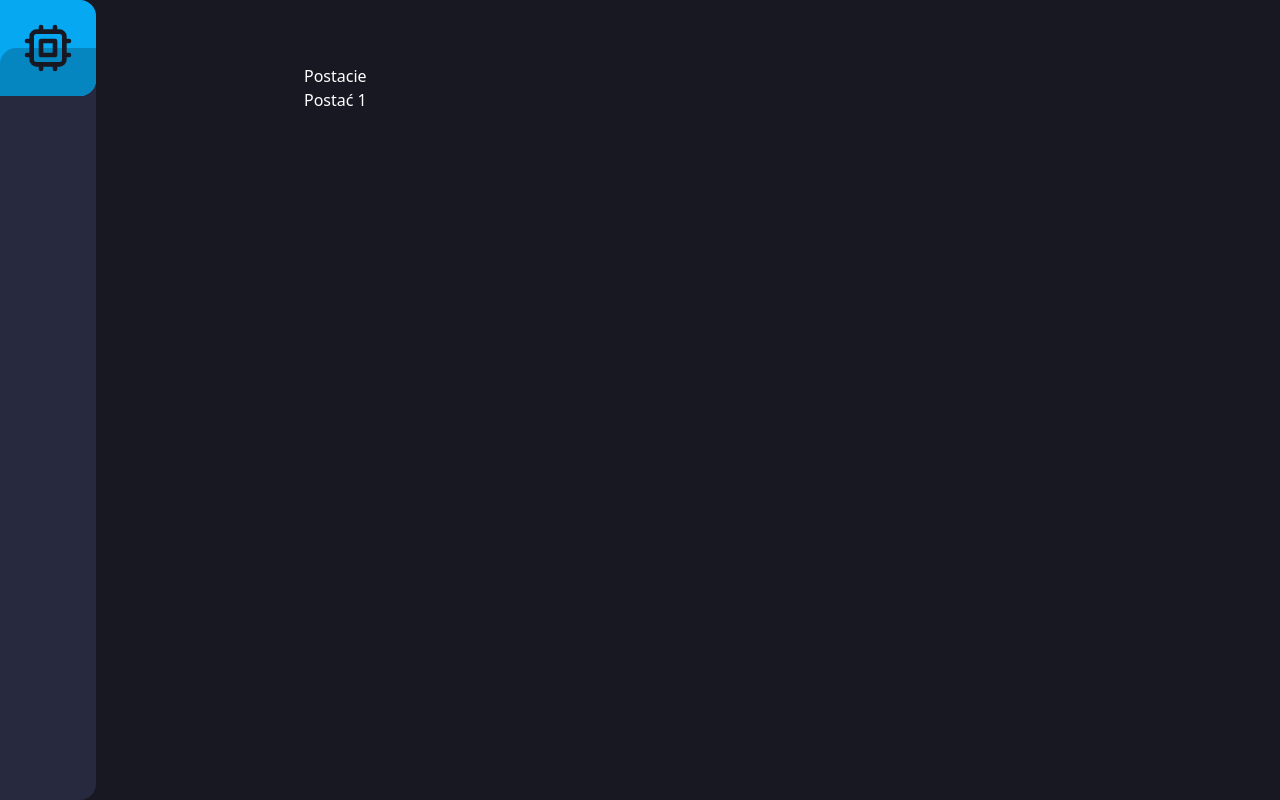
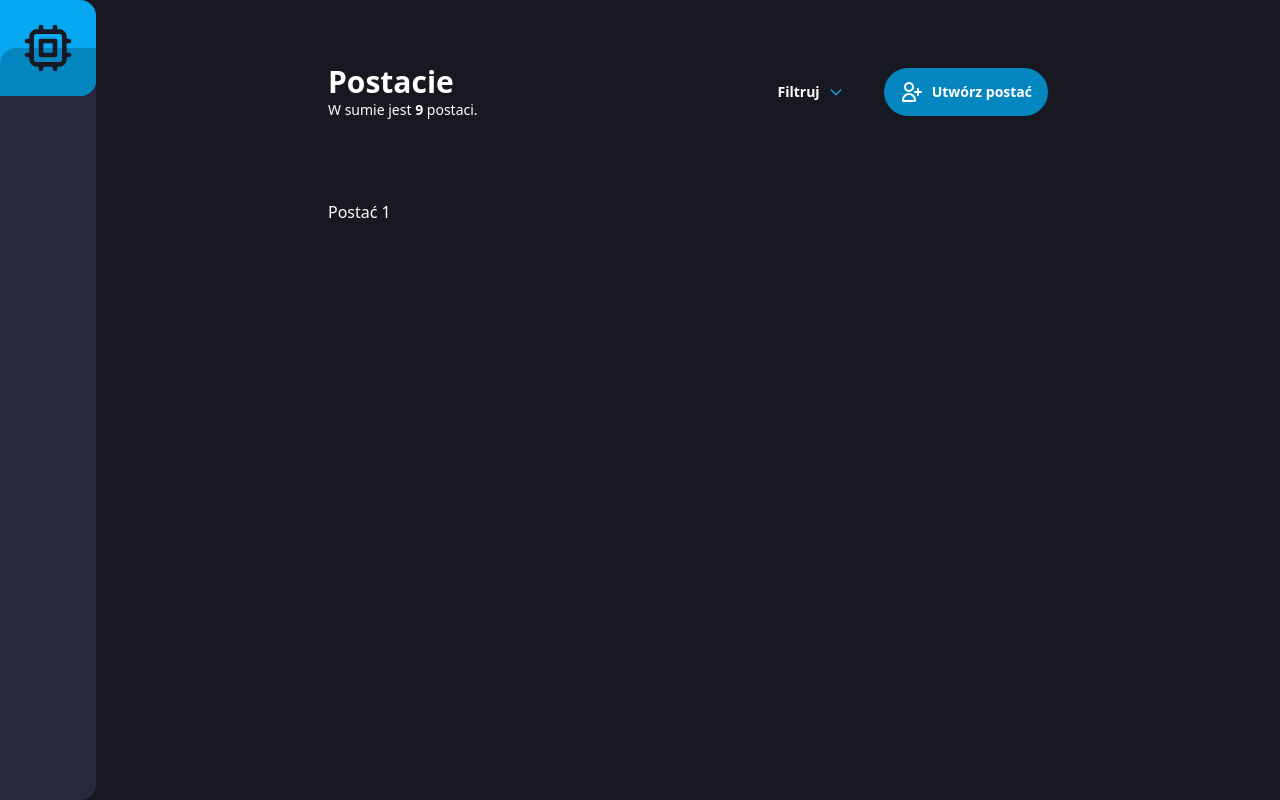
Before and after one commit to kwerenta/ZajavaDevTools, a Next.js app: page / in a window 1280 px wide. Built offline with nearby package versions, Linux system fonts and the light colour scheme.

Commit message:
Add header

```diff
--- a/components/Wrapper.tsx
+++ b/components/Wrapper.tsx
@@ -6,6 +6,8 @@ interface Props {
 
 export default function Wrapper({ children }: Props): ReactElement {
   return (
-    <main className="w-full flex-1 flex flex-col container mx-auto max-w-screen-md py-16 text-white">{children}</main>
+    <main className="w-full flex-1 flex flex-col container mx-auto max-w-screen-md py-16 px-6 text-white">
+      {children}
+    </main>
   );
 }
--- /dev/null
+++ b/components/icons/ChevronDownIcon.tsx
@@ -0,0 +1,22 @@
+import React, { ReactElement } from "react";
+
+interface Props {}
+
+export default function ChevronDown({}: Props): ReactElement {
+  return (
+    <svg
+      xmlns="http://www.w3.org/2000/svg"
+      className="w-4 h-4 text-zajavaBlue-500"
+      fill="none"
+      viewBox="0 0 24 24"
+      stroke="currentColor"
+    >
+      <path
+        strokeLinecap="round"
+        strokeLinejoin="round"
+        strokeWidth={2}
+        d="M19 9l-7 7-7-7"
+      />
+    </svg>
+  );
+}
--- /dev/null
+++ b/components/icons/UserAddIcon.tsx
@@ -0,0 +1,22 @@
+import React, { ReactElement } from "react";
+
+interface Props {}
+
+export default function UserAdd({}: Props): ReactElement {
+  return (
+    <svg
+      xmlns="http://www.w3.org/2000/svg"
+      className="h-6 w-6 text-white"
+      fill="none"
+      viewBox="0 0 24 24"
+      stroke="currentColor"
+    >
+      <path
+        strokeLinecap="round"
+        strokeLinejoin="round"
+        strokeWidth={2}
+        d="M18 9v3m0 0v3m0-3h3m-3 0h-3m-2-5a4 4 0 11-8 0 4 4 0 018 0zM3 20a6 6 0 0112 0v1H3v-1z"
+      />
+    </svg>
+  );
+}
--- a/pages/index.tsx
+++ b/pages/index.tsx
@@ -1,6 +1,8 @@
 import Head from "next/head";
 import Layout from "../components/Layout";
 import Wrapper from "../components/Wrapper";
+import ChevronDownIcon from "../components/icons/ChevronDownIcon";
+import UserAddIcon from "../components/icons/UserAddIcon";
 
 export default function Home() {
   return (
@@ -9,10 +11,25 @@ export default function Home() {
         <title>ZajavaDevTools</title>
       </Head>
       <Wrapper>
-        <header className="flex justify-between items-center">
-          <span>Postacie</span>
+        <header className="flex items-center">
+          <div className="flex flex-col">
+            <h1 className="font-bold text-3xl">Postacie</h1>
+            <p className="text-sm">
+              W sumie jest <span className="font-semibold">9</span> postaci.
+            </p>
+          </div>
+          <div className="ml-auto flex gap-6">
+            <button className="flex gap-2 items-center px-4 rounded-3xl hover:bg-white/10 transition-colors">
+              <span className="text-sm font-semibold">Filtruj</span>
+              <ChevronDownIcon />
+            </button>
+            <button className="flex gap-2 items-center rounded-3xl px-4 py-3 bg-zajavaBlue-600 hover:bg-zajavaBlue-700 duration-300 transition-colors">
+              <UserAddIcon />
+              <span className="text-sm font-semibold">Utwórz postać</span>
+            </button>
+          </div>
         </header>
-        <section>
+        <section className="flex flex-col gap-4 mt-20">
           <article>Postać 1</article>
         </section>
       </Wrapper>
--- a/styles/globals.css
+++ b/styles/globals.css
@@ -2,4 +2,4 @@
 @tailwind components;
 @tailwind utilities;
 
-@import url("https://fonts.googleapis.com/css2?family=Spartan:wght@300;400;700&display=swap");
+@import url("https://fonts.googleapis.com/css2?family=Spartan:wght@300;400;600;700&display=swap");
--- a/tailwind.config.js
+++ b/tailwind.config.js
@@ -11,6 +11,7 @@ module.exports = {
         zajavaBlue: {
           900: "hsl(234, 18%, 11%)",
           800: "hsl(234, 23%, 20%)",
+          700: "hsl(199, 94%, 29%)",
           600: "hsl(199, 94%, 39%)",
           500: "hsl(199, 94%, 49%)",
         },
```
